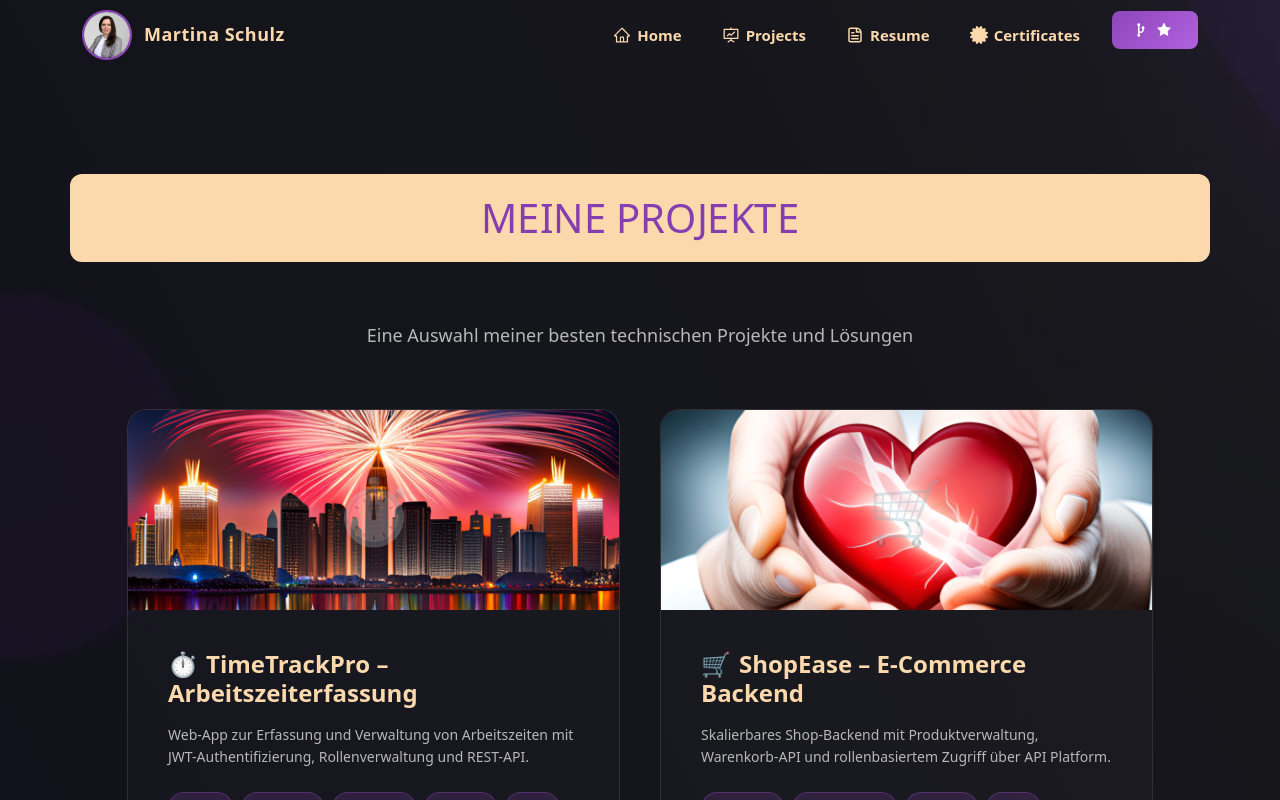
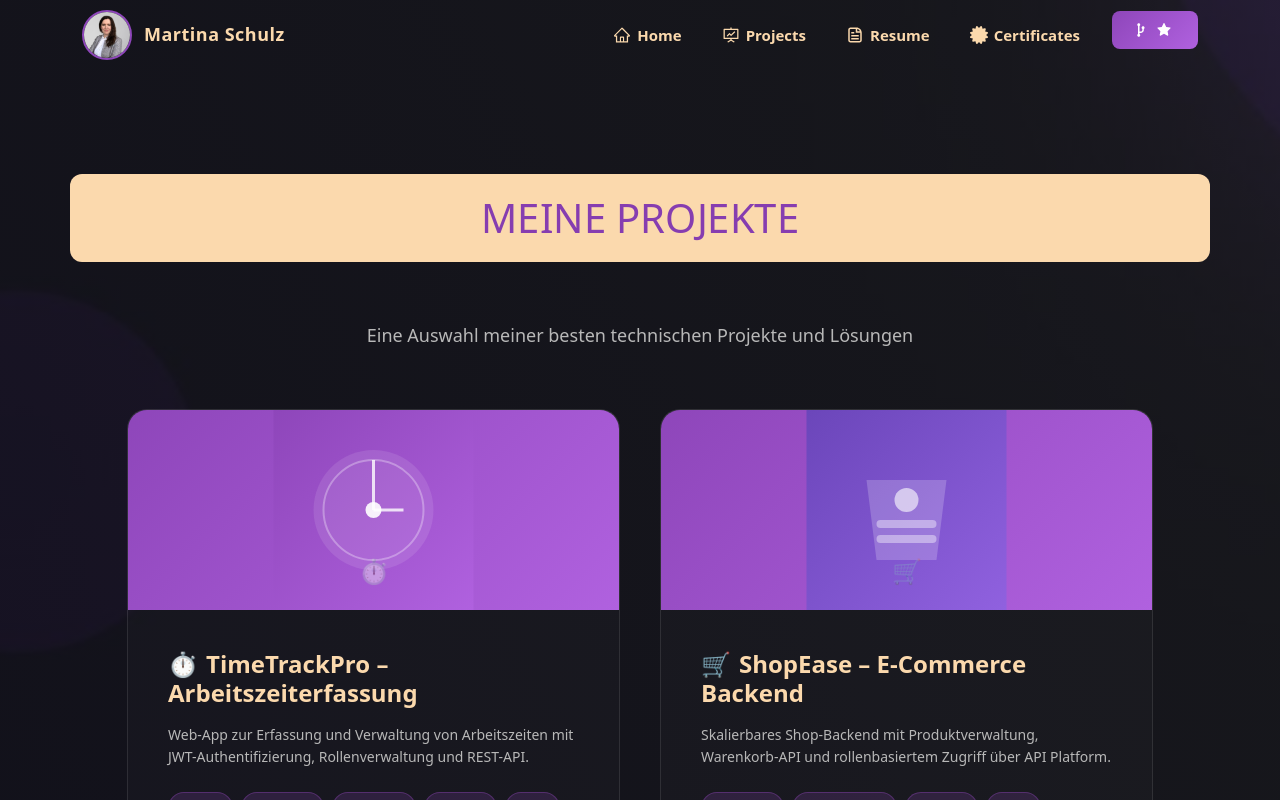
Before and after one commit to tracyoliviaa/MeineHomepage, a React (Create React App) app in the folder src/: page /projectspage in a window 1280 px wide. Shown: the top 800 px of the page. Built offline with nearby package versions, Linux system fonts and the light colour scheme; the HTML template or start-up script is replaced by a standard one.

Commit message:
Improve: unique SVG illustrations for each project

```diff
--- a/src/pages/project_page/ProjectPage.js
+++ b/src/pages/project_page/ProjectPage.js
@@ -5,21 +5,124 @@ import Zoom from "react-reveal/Zoom";
 import { Fade } from "react-reveal";
 import { FaCode } from "react-icons/fa";
 
-import timeTrackProImage from "../../images/nyc.png";
-import shopEaseImage from "../../images/hd.png";
-import taskFlowImage from "../../images/onboarding.png";
+export default function ProjectPage() {
+  // SVG-basierte Projekt-Illustrationen
+  const ProjectIllustration = ({ type, emoji }) => {
+    const illustrations = {
+      timetrack: (
+        <svg viewBox="0 0 200 200" style={{ width: "100%", height: "100%" }}>
+          <rect width="200" height="200" fill="url(#grad1)" />
+          <defs>
+            <linearGradient id="grad1" x1="0%" y1="0%" x2="100%" y2="100%">
+              <stop offset="0%" style={{ stopColor: "#8e46ba", stopOpacity: 1 }} />
+              <stop offset="100%" style={{ stopColor: "#b061df", stopOpacity: 1 }} />
+            </linearGradient>
+          </defs>
+          <circle cx="100" cy="100" r="60" fill="white" opacity="0.1" />
+          <circle cx="100" cy="100" r="50" fill="none" stroke="white" strokeWidth="2" opacity="0.3" />
+          <line x1="100" y1="50" x2="100" y2="100" stroke="white" strokeWidth="3" opacity="0.8" />
+          <line x1="100" y1="100" x2="130" y2="100" stroke="white" strokeWidth="3" opacity="0.8" />
+          <circle cx="100" cy="100" r="8" fill="white" opacity="0.9" />
+          <text x="100" y="170" textAnchor="middle" fill="white" fontSize="24" opacity="0.4">{emoji}</text>
+        </svg>
+      ),
+      shopease: (
+        <svg viewBox="0 0 200 200" style={{ width: "100%", height: "100%" }}>
+          <rect width="200" height="200" fill="url(#grad2)" />
+          <defs>
+            <linearGradient id="grad2" x1="0%" y1="0%" x2="100%" y2="100%">
+              <stop offset="0%" style={{ stopColor: "#6b46ba", stopOpacity: 1 }} />
+              <stop offset="100%" style={{ stopColor: "#9061df", stopOpacity: 1 }} />
+            </linearGradient>
+          </defs>
+          <path d="M 60 70 L 140 70 L 130 150 L 70 150 Z" fill="white" opacity="0.2" />
+          <circle cx="100" cy="90" r="12" fill="white" opacity="0.6" />
+          <rect x="70" y="110" width="60" height="8" fill="white" opacity="0.4" rx="4" />
+          <rect x="70" y="125" width="60" height="8" fill="white" opacity="0.4" rx="4" />
+          <text x="100" y="170" textAnchor="middle" fill="white" fontSize="24" opacity="0.4">{emoji}</text>
+        </svg>
+      ),
+      taskflow: (
+        <svg viewBox="0 0 200 200" style={{ width: "100%", height: "100%" }}>
+          <rect width="200" height="200" fill="url(#grad3)" />
+          <defs>
+            <linearGradient id="grad3" x1="0%" y1="0%" x2="100%" y2="100%">
+              <stop offset="0%" style={{ stopColor: "#7946ba", stopOpacity: 1 }} />
+              <stop offset="100%" style={{ stopColor: "#a061df", stopOpacity: 1 }} />
+            </linearGradient>
+          </defs>
+          <rect x="50" y="60" width="100" height="80" fill="none" stroke="white" strokeWidth="2" opacity="0.4" rx="8" />
+          <rect x="60" y="70" width="35" height="20" fill="white" opacity="0.3" rx="4" />
+          <rect x="105" y="70" width="35" height="20" fill="white" opacity="0.3" rx="4" />
+          <rect x="60" y="100" width="35" height="20" fill="white" opacity="0.3" rx="4" />
+          <path d="M 85 110 L 105 110" stroke="white" strokeWidth="2" opacity="0.6" />
+          <text x="100" y="170" textAnchor="middle" fill="white" fontSize="24" opacity="0.4">{emoji}</text>
+        </svg>
+      ),
+      dailymind: (
+        <svg viewBox="0 0 200 200" style={{ width: "100%", height: "100%" }}>
+          <rect width="200" height="200" fill="url(#grad4)" />
+          <defs>
+            <linearGradient id="grad4" x1="0%" y1="0%" x2="100%" y2="100%">
+              <stop offset="0%" style={{ stopColor: "#5b46ba", stopOpacity: 1 }} />
+              <stop offset="100%" style={{ stopColor: "#8061df", stopOpacity: 1 }} />
+            </linearGradient>
+          </defs>
+          <circle cx="100" cy="100" r="45" fill="white" opacity="0.15" />
+          <circle cx="75" cy="80" r="8" fill="white" opacity="0.6" />
+          <circle cx="125" cy="80" r="8" fill="white" opacity="0.6" />
+          <circle cx="85" cy="120" r="6" fill="white" opacity="0.4" />
+          <circle cx="115" cy="120" r="6" fill="white" opacity="0.4" />
+          <path d="M 90 130 Q 100 135 110 130" stroke="white" strokeWidth="2" fill="none" opacity="0.5" />
+          <text x="100" y="170" textAnchor="middle" fill="white" fontSize="24" opacity="0.4">{emoji}</text>
+        </svg>
+      ),
+      knowledgeflow: (
+        <svg viewBox="0 0 200 200" style={{ width: "100%", height: "100%" }}>
+          <rect width="200" height="200" fill="url(#grad5)" />
+          <defs>
+            <linearGradient id="grad5" x1="0%" y1="0%" x2="100%" y2="100%">
+              <stop offset="0%" style={{ stopColor: "#6e46ba", stopOpacity: 1 }} />
+              <stop offset="100%" style={{ stopColor: "#9561df", stopOpacity: 1 }} />
+            </linearGradient>
+          </defs>
+          <rect x="60" y="65" width="30" height="50" fill="white" opacity="0.3" rx="2" />
+          <rect x="95" y="60" width="30" height="55" fill="white" opacity="0.4" rx="2" />
+          <rect x="130" y="70" width="30" height="45" fill="white" opacity="0.3" rx="2" />
+          <line x1="75" y1="65" x2="110" y2="60" stroke="white" strokeWidth="1.5" opacity="0.5" />
+          <line x1="110" y1="60" x2="145" y2="70" stroke="white" strokeWidth="1.5" opacity="0.5" />
+          <text x="100" y="170" textAnchor="middle" fill="white" fontSize="24" opacity="0.4">{emoji}</text>
+        </svg>
+      ),
+      coremap: (
+        <svg viewBox="0 0 200 200" style={{ width: "100%", height: "100%" }}>
+          <rect width="200" height="200" fill="url(#grad6)" />
+          <defs>
+            <linearGradient id="grad6" x1="0%" y1="0%" x2="100%" y2="100%">
+              <stop offset="0%" style={{ stopColor: "#8346ba", stopOpacity: 1 }} />
+              <stop offset="100%" style={{ stopColor: "#b061df", stopOpacity: 1 }} />
+            </linearGradient>
+          </defs>
+          <circle cx="100" cy="100" r="40" fill="none" stroke="white" strokeWidth="2" opacity="0.3" />
+          <circle cx="100" cy="60" r="6" fill="white" opacity="0.7" />
+          <circle cx="135" cy="80" r="6" fill="white" opacity="0.7" />
+          <circle cx="135" cy="120" r="6" fill="white" opacity="0.7" />
+          <circle cx="100" cy="140" r="6" fill="white" opacity="0.7" />
+          <circle cx="65" cy="120" r="6" fill="white" opacity="0.7" />
+          <circle cx="65" cy="80" r="6" fill="white" opacity="0.7" />
+          <text x="100" y="170" textAnchor="middle" fill="white" fontSize="24" opacity="0.4">{emoji}</text>
+        </svg>
+      ),
+    };
+    return illustrations[type];
+  };
 
-import dailyMindImg from "../../images/nyc.png";
-import knowledgeFlowImg from "../../images/nyc.png";
-import coreMapImg from "../../images/nyc.png";
-
-export default function ProjectPage() {
   const projects = [
     {
       title: "TimeTrackPro – Arbeitszeiterfassung",
       description:
         "Web-App zur Erfassung und Verwaltung von Arbeitszeiten mit JWT-Authentifizierung, Rollenverwaltung und REST-API.",
-      image: timeTrackProImage,
+      type: "timetrack",
       tags: ["React", "Symfony", "REST-API", "MySQL", "JWT", "TailwindCSS"],
       github: "https://github.com",
       emoji: "⏱️",
@@ -28,7 +131,7 @@ export default function ProjectPage() {
       title: "ShopEase – E-Commerce Backend",
       description:
         "Skalierbares Shop-Backend mit Produktverwaltung, Warenkorb-API und rollenbasiertem Zugriff über API Platform.",
-      image: shopEaseImage,
+      type: "shopease",
       tags: ["Symfony", "API Platform", "MySQL", "JWT", "Docker", "Postman"],
       github: "https://github.com",
       emoji: "🛒",
@@ -37,7 +140,7 @@ export default function ProjectPage() {
       title: "TaskFlow – Aufgabenmanagement",
       description:
         "Kanban-basiertes Tool mit Drag & Drop, Echtzeit-Updates via WebSockets und effizientem Zustand-Management.",
-      image: taskFlowImage,
+      type: "taskflow",
       tags: ["React", "Node.js/Symfony API", "MySQL", "Zustand", "WebSockets", "TailwindCSS"],
       github: "https://github.com",
       emoji: "✅",
@@ -45,8 +148,8 @@ export default function ProjectPage() {
     {
       title: "DailyMind – Intelligenter werden in 10 Minuten am Tag",
       description:
-        "App für tägliche Mini-Lerneinheiten: Fördert gezielt kognitive Fähigkeiten wie Logik, Sprache, Allgemeinwissen, Kreativität und Gedächtnis. Mit Lernpfaden, Quiz, Gamification und KI-Empfehlungen.",
-      image: dailyMindImg,
+        "App für tägliche Mini-Lerneinheiten: Fördert gezielt kognitive Fähigkeiten wie Logik, Sprache, Allgemeinwissen, Kreativität und Gedächtnis.",
+      type: "dailymind",
       tags: ["React", "Node.js", "MongoDB", "Express"],
       github: "https://github.com/tracyoliviaa/DailyMInd.git",
       emoji: "🧠",
@@ -54,8 +157,8 @@ export default function ProjectPage() {
     {
       title: "KnowledgeFlow – Deine persönliche Wissensdatenbank",
       description:
-        "Plattform zum Sammeln, Strukturieren und Lernen von Inhalten (E-Mails, Webseiten, Videos, Notizen). Integriert Notizen, Karteikarten, Spaced Repetition, KI-Features und flexible Suche.",
-      image: knowledgeFlowImg,
+        "Plattform zum Sammeln, Strukturieren und Lernen von Inhalten mit Notizen, Karteikarten, Spaced Repetition und KI-Features.",
+      type: "knowledgeflow",
       tags: ["React", "Tailwind", "Node.js", "Express", "MongoDB", "Firebase Auth"],
       github: "https://github.com/tracyoliviaa/KnowledgeFlow.git",
       emoji: "📚",
@@ -63,8 +166,8 @@ export default function ProjectPage() {
     {
       title: "CoreMap – Deine Interessen im Gleichgewicht",
       description:
-        "Self-Management-App zur Strukturierung der 6 Lebensbereiche (Body, Brain, Mind, Skills, Heart, Soul). Mit täglichen Impulsen, Gamification, Reflexion und integriertem Ziel- & Interessen-Editor.",
-      image: coreMapImg,
+        "Self-Management-App zur Strukturierung der 6 Lebensbereiche mit täglichen Impulsen, Gamification und integriertem Ziel-Editor.",
+      type: "coremap",
       tags: ["React", "MUI", "Node.js", "MongoDB"],
       github: "https://github.com/tracyoliviaa/core-map.git",
       emoji: "🗺️",
@@ -103,21 +206,8 @@ export default function ProjectPage() {
                 {projects.map((project, index) => (
                   <Fade bottom duration={800} delay={index * 100} key={index}>
                     <div className="project-card-professional">
-                      <div className="project-image-professional">
-                        <img src={project.image} alt={project.title} />
-                        <div
-                          style={{
-                            position: "absolute",
-                            top: "50%",
-                            left: "50%",
-                            transform: "translate(-50%, -50%)",
-                            fontSize: "64px",
-                            opacity: 0.3,
-                            pointerEvents: "none",
-                          }}
-                        >
-                          {project.emoji}
-                        </div>
+                      <div className="project-image-professional" style={{ position: "relative" }}>
+                        <ProjectIllustration type={project.type} emoji={project.emoji} />
                       </div>
                       <div className="project-content-professional">
                         <h3 className="project-title-professional">
```
